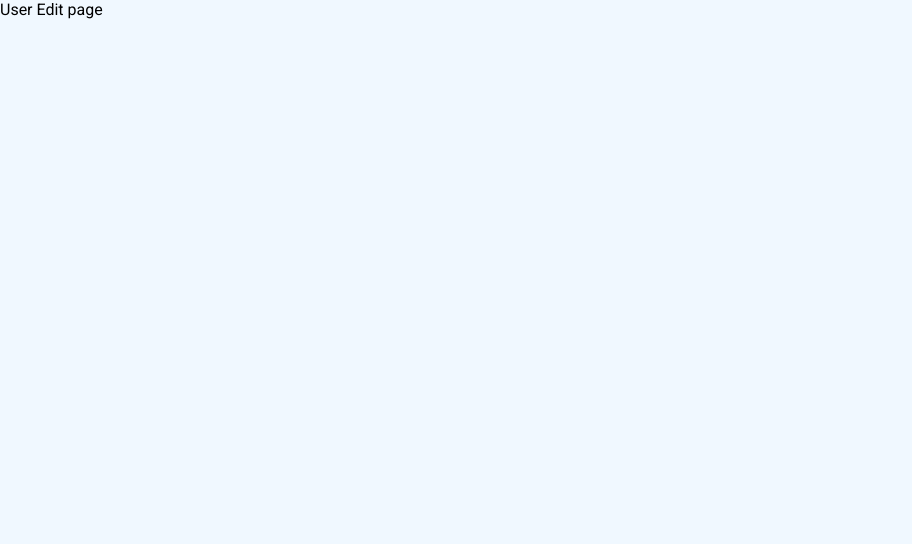
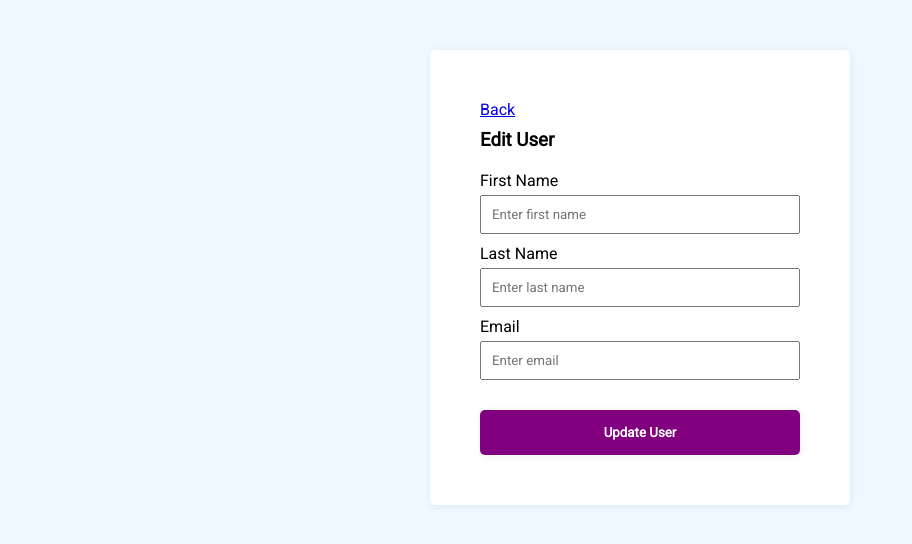
Before and after one commit to icac30sauravmistri/CRUD_USING_MEAN, a React (Create React App) app in the folder client/: page /users/edit in a window 1280 px wide. Shown: the top 544 px of the page, without its empty margins (0-912 px from the left). Built offline with nearby package versions, Linux system fonts and the light colour scheme; the HTML template or start-up script is replaced by a standard one.

Commit message:
edit-user form code done

```diff
--- /dev/null
+++ b/client/src/components/edituser/Edit.jsx
@@ -0,0 +1,31 @@
+import React from 'react'
+import "../createuser/create.css"
+import { Link } from 'react-router-dom'
+
+const Edit = () => {
+  return (
+    <div className='create-user'>
+      <Link to={"/users"}>Back</Link>
+      <h3>Edit User</h3>
+      <form className='create-user-form'>
+        <div className="input-group">
+          <label htmlFor="first_name">First Name</label>
+          <input type="text" id="fname" name="fname" autoComplete="off" placeholder="Enter first name" />
+        </div>
+        <div className="input-group">
+          <label htmlFor="last_name">Last Name</label>
+          <input type="text" id="lname" name="lname" autoComplete="off" placeholder="Enter last name" />
+        </div>
+        <div className="input-group">
+          <label htmlFor="email">Email</label>
+          <input type="email" id="email" name="email" autoComplete="off" placeholder="Enter email" />
+        </div>
+        <div className="input-group">
+          <button type="submit">Update User</button>
+        </div>
+      </form>
+    </div>
+  )
+}
+
+export default Edit
```
Also changed, not shown: client/src/App.js (+4 -3 lines), client/src/components/edituser/edit.css (added).
